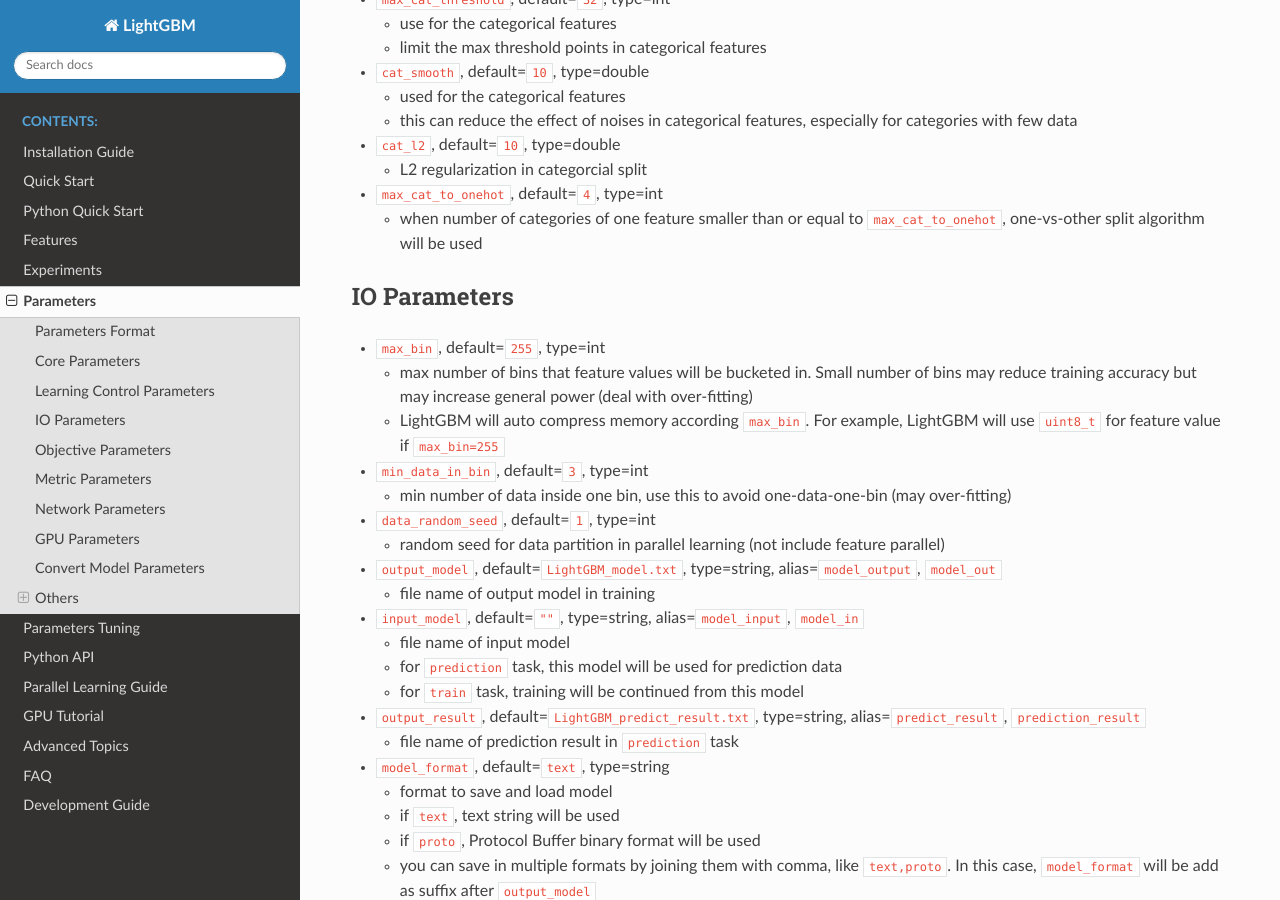
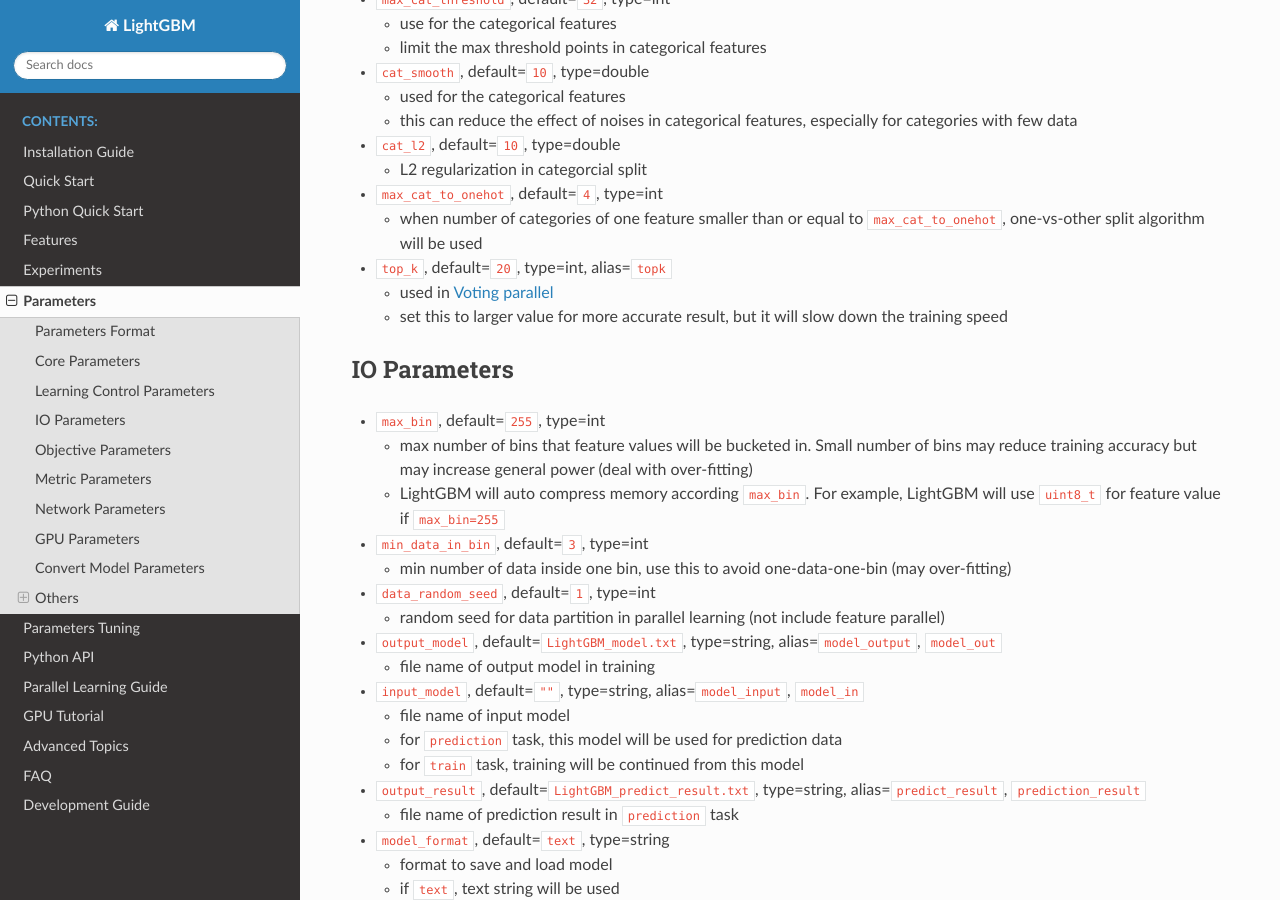
Before and after one commit to microsoft/LightGBM, a Sphinx documentation site: the page built from docs/Parameters.rst, in a window 1280 px wide and 900 px high, scrolled down 3768 px. Built offline with Sphinx 7.4.7 and the Read the Docs theme 2.0.0, drawn with Linux system fonts in a browser that asks for light colours.

Commit message:
added missed parameter top_k

```diff
--- a/docs/Parameters.rst
+++ b/docs/Parameters.rst
@@ -99,6 +99,7 @@
    alias=\ ``num_iteration``, ``num_tree``, ``num_trees``, ``num_round``, ``num_rounds``, ``num_boost_round``
 
    -  number of boosting iterations
+
    -  **Note**: for Python/R package, **this parameter is ignored**,
       use ``num_boost_round`` (Python) or ``nrounds`` (R) input arguments of ``train`` and ``cv`` methods instead
 
@@ -272,6 +273,12 @@
 -  ``max_cat_to_onehot``, default=\ ``4``, type=int
 
    -  when number of categories of one feature smaller than or equal to ``max_cat_to_onehot``, one-vs-other split algorithm will be used
+
+-  ``top_k``, default=\ ``20``, type=int, alias=\ ``topk``
+
+   -  used in `Voting parallel <./Parallel-Learning-Guide.rst#choose-appropriate-parallel-algorithm>`__
+
+   -  set this to larger value for more accurate result, but it will slow down the training speed
 
 IO Parameters
 -------------
```
